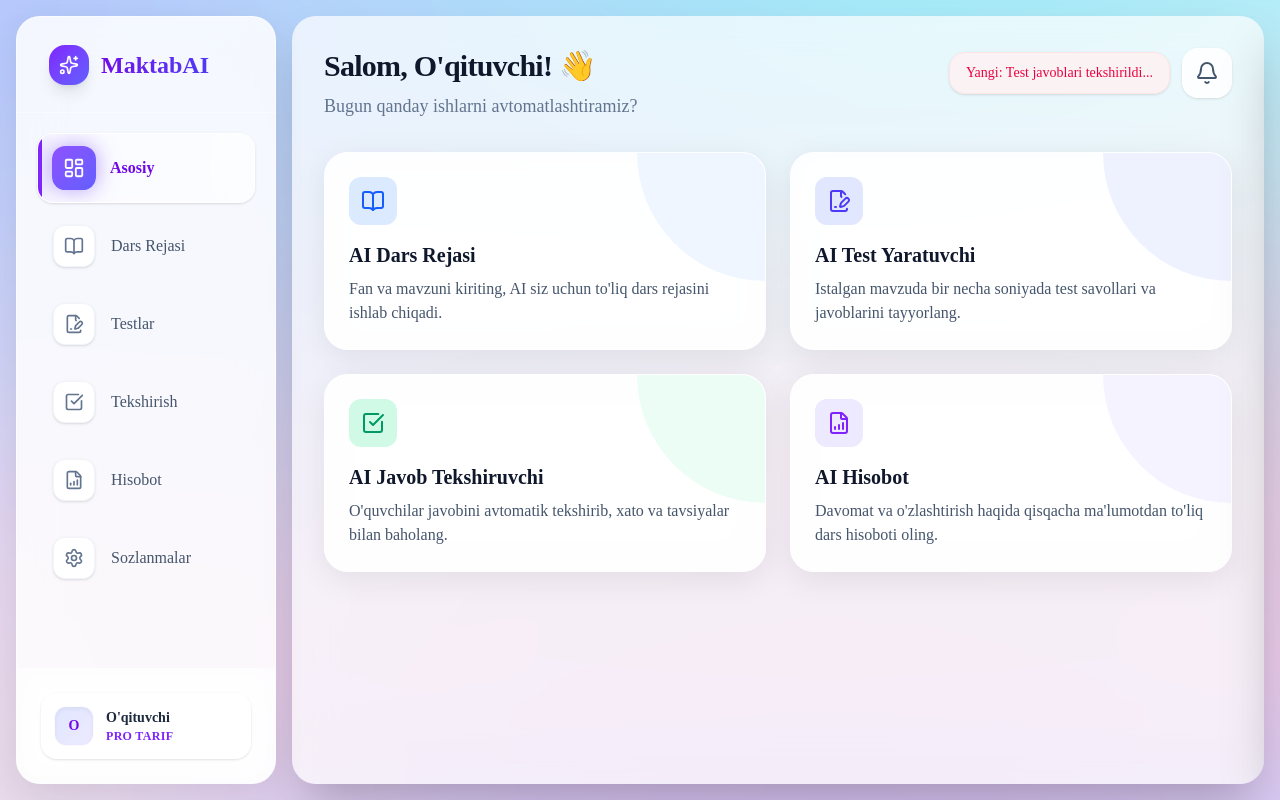
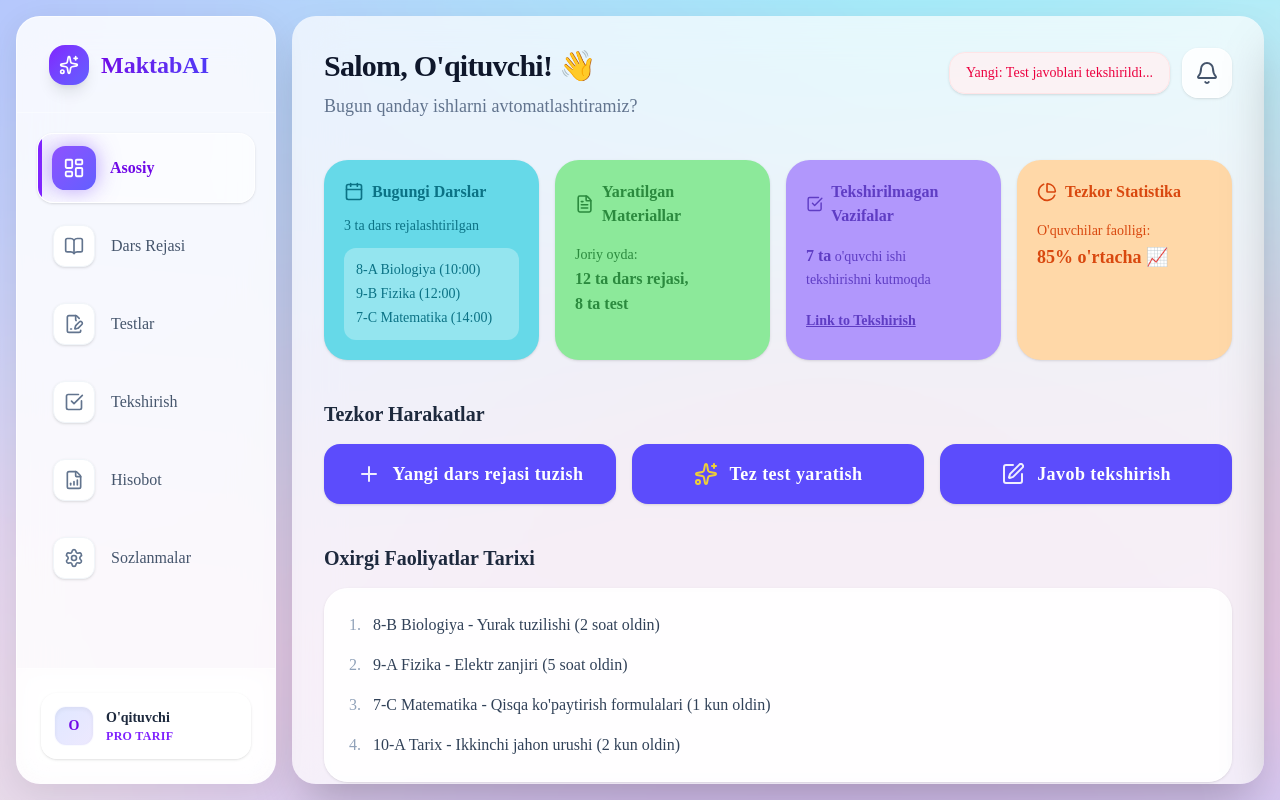
Before and after one commit to baxtiyorovbobojon06-ops/ZeroUp, a Next.js app: page / in a window 1280 px wide. Built offline with nearby package versions, Linux system fonts and the light colour scheme.

Commit message:
feat: New dashboard layout with stats cards and quick actions

```diff
--- a/src/app/page.tsx
+++ b/src/app/page.tsx
@@ -1,7 +1,7 @@
 "use client";
 
 import Link from "next/link";
-import { BookOpen, FileSignature, CheckSquare, FileBarChart, Bell } from "lucide-react";
+import { Bell, Calendar, FileText, CheckSquare, PieChart, Plus, Sparkles, Edit } from "lucide-react";
 import { useState } from "react";
 import { NotificationsDrawer } from "@/components/NotificationsDrawer";
 import { useSettings } from "@/contexts/SettingsContext";
@@ -17,12 +17,13 @@ export default function Home() {
   };
 
   return (
-    <div className="space-y-8 animate-in fade-in slide-in-from-bottom-4 duration-700 ease-out relative">
+    <div className="space-y-10 animate-in fade-in slide-in-from-bottom-4 duration-700 ease-out relative pb-10">
       <NotificationsDrawer
         isOpen={isNotificationsOpen}
         onClose={() => setIsNotificationsOpen(false)}
       />
 
+      {/* Header */}
       <div className="flex justify-between items-start">
         <div>
           <h1 className="text-3xl font-bold text-slate-900 dark:text-slate-100 tracking-tight">Salom, O'qituvchi! 👋</h1>
@@ -47,54 +48,109 @@ export default function Home() {
         </button>
       </div>
 
-      <div className="grid grid-cols-1 md:grid-cols-2 gap-6">
-        {/* Lesson Planner */}
-        <Link href="/lesson-planner" className="group block">
-          <div className="glass-panel p-6 rounded-3xl transition-all duration-300 hover:shadow-2xl hover:shadow-glow hover:-translate-y-2 relative overflow-hidden group-hover:border-white/80">
-            <div className="absolute top-0 right-0 w-32 h-32 bg-blue-50 rounded-bl-full -z-10 transition-transform group-hover:scale-110"></div>
-            <div className="w-12 h-12 bg-blue-100 text-blue-600 rounded-xl flex items-center justify-center mb-4">
-              <BookOpen className="w-6 h-6" />
+      {/* Top Row: Statistics Cards */}
+      <div className="grid grid-cols-1 sm:grid-cols-2 lg:grid-cols-4 gap-4">
+        {/* Card 1 */}
+        <div className="bg-[#66d9e8] text-[#0b7285] p-5 rounded-3xl shadow-sm hover:shadow-md transition-shadow relative overflow-hidden">
+          <div className="flex items-center gap-2 font-semibold mb-3">
+            <Calendar className="w-5 h-5" />
+            <h3>Bugungi Darslar</h3>
+          </div>
+          <p className="text-sm font-medium mb-3">3 ta dars rejalashtirilgan</p>
+          <div className="bg-white/30 rounded-xl p-3 text-sm space-y-1">
+            <p>8-A Biologiya (10:00)</p>
+            <p>9-B Fizika (12:00)</p>
+            <p>7-C Matematika (14:00)</p>
+          </div>
+        </div>
+
+        {/* Card 2 */}
+        <div className="bg-[#8ce99a] text-[#2b8a3e] p-5 rounded-3xl shadow-sm hover:shadow-md transition-shadow relative overflow-hidden">
+          <div className="flex items-center gap-2 font-semibold mb-3">
+            <FileText className="w-5 h-5" />
+            <h3>Yaratilgan Materiallar</h3>
+          </div>
+          <p className="text-sm font-medium leading-relaxed mt-4">
+            Joriy oyda: <br/>
+            <span className="text-base font-bold">12 ta dars rejasi,<br/> 8 ta test</span>
+          </p>
+        </div>
+
+        {/* Card 3 */}
+        <div className="bg-[#b197fc] text-[#5f3dc4] p-5 rounded-3xl shadow-sm hover:shadow-md transition-shadow relative overflow-hidden">
+          <div className="flex items-center gap-2 font-semibold mb-3">
+            <CheckSquare className="w-5 h-5" />
+            <h3>Tekshirilmagan Vazifalar</h3>
+          </div>
+          <p className="text-sm font-medium mt-4 mb-4 leading-relaxed">
+            <span className="text-base font-bold">7 ta</span> o'quvchi ishi<br/>tekshirishni kutmoqda
+          </p>
+          <Link href="/grader" className="text-sm underline font-semibold hover:text-[#4c2b9a] transition-colors">
+            Link to Tekshirish
+          </Link>
+        </div>
+
+        {/* Card 4 */}
+        <div className="bg-[#ffd8a8] text-[#d9480f] p-5 rounded-3xl shadow-sm hover:shadow-md transition-shadow relative overflow-hidden">
+          <div className="flex items-center gap-2 font-semibold mb-3">
+            <PieChart className="w-5 h-5" />
+            <h3>Tezkor Statistika</h3>
+          </div>
+          <p className="text-sm font-medium mt-4 leading-relaxed">
+            O'quvchilar faolligi: <br/>
+            <span className="text-lg font-bold">85% o'rtacha 📈</span>
+          </p>
+        </div>
+      </div>
+
+      {/* Middle Row: Quick Actions */}
+      <div>
+        <h2 className="text-xl font-bold text-slate-800 dark:text-slate-200 mb-4">Tezkor Harakatlar</h2>
+        <div className="grid grid-cols-1 md:grid-cols-3 gap-4">
+          <Link href="/lesson-planner" className="group">
+            <div className="bg-[#5c4cfc] hover:bg-[#4a3ae6] text-white p-4 rounded-2xl flex items-center justify-center gap-3 transition-colors shadow-sm">
+              <Plus className="w-6 h-6 opacity-90 group-hover:scale-110 transition-transform" />
+              <span className="font-semibold text-lg tracking-wide">Yangi dars rejasi tuzish</span>
             </div>
-            <h2 className="text-xl font-semibold text-slate-900 mb-2">AI Dars Rejasi</h2>
-            <p className="text-slate-600">Fan va mavzuni kiriting, AI siz uchun to'liq dars rejasini ishlab chiqadi.</p>
-          </div>
-        </Link>
+          </Link>
+          <Link href="/test-generator" className="group">
+            <div className="bg-[#5c4cfc] hover:bg-[#4a3ae6] text-white p-4 rounded-2xl flex items-center justify-center gap-3 transition-colors shadow-sm">
+              <Sparkles className="w-6 h-6 text-yellow-300 opacity-90 group-hover:scale-110 group-hover:rotate-12 transition-transform" />
+              <span className="font-semibold text-lg tracking-wide">Tez test yaratish</span>
+            </div>
+          </Link>
+          <Link href="/grader" className="group">
+            <div className="bg-[#5c4cfc] hover:bg-[#4a3ae6] text-white p-4 rounded-2xl flex items-center justify-center gap-3 transition-colors shadow-sm">
+              <Edit className="w-6 h-6 opacity-90 group-hover:scale-110 transition-transform" />
+              <span className="font-semibold text-lg tracking-wide">Javob tekshirish</span>
+            </div>
+          </Link>
+        </div>
+      </div>
 
-        {/* Test Generator */}
-        <Link href="/test-generator" className="group block">
-          <div className="glass-panel p-6 rounded-3xl transition-all duration-300 hover:shadow-2xl hover:shadow-glow hover:-translate-y-2 relative overflow-hidden group-hover:border-white/80">
-            <div className="absolute top-0 right-0 w-32 h-32 bg-indigo-50 rounded-bl-full -z-10 transition-transform group-hover:scale-110"></div>
-            <div className="w-12 h-12 bg-indigo-100 text-indigo-600 rounded-xl flex items-center justify-center mb-4">
-              <FileSignature className="w-6 h-6" />
-            </div>
-            <h2 className="text-xl font-semibold text-slate-900 mb-2">AI Test Yaratuvchi</h2>
-            <p className="text-slate-600">Istalgan mavzuda bir necha soniyada test savollari va javoblarini tayyorlang.</p>
-          </div>
-        </Link>
-
-        {/* AI Grader */}
-        <Link href="/grader" className="group block">
-          <div className="glass-panel p-6 rounded-3xl transition-all duration-300 hover:shadow-2xl hover:shadow-glow hover:-translate-y-2 relative overflow-hidden group-hover:border-white/80">
-            <div className="absolute top-0 right-0 w-32 h-32 bg-emerald-50 rounded-bl-full -z-10 transition-transform group-hover:scale-110"></div>
-            <div className="w-12 h-12 bg-emerald-100 text-emerald-600 rounded-xl flex items-center justify-center mb-4">
-              <CheckSquare className="w-6 h-6" />
-            </div>
-            <h2 className="text-xl font-semibold text-slate-900 mb-2">AI Javob Tekshiruvchi</h2>
-            <p className="text-slate-600">O'quvchilar javobini avtomatik tekshirib, xato va tavsiyalar bilan baholang.</p>
-          </div>
-        </Link>
-
-        {/* AI Report Generator */}
-        <Link href="/report" className="group block">
-          <div className="glass-panel p-6 rounded-3xl transition-all duration-300 hover:shadow-2xl hover:shadow-glow hover:-translate-y-2 relative overflow-hidden group-hover:border-white/80">
-            <div className="absolute top-0 right-0 w-32 h-32 bg-violet-50 rounded-bl-full -z-10 transition-transform group-hover:scale-110"></div>
-            <div className="w-12 h-12 bg-violet-100 text-violet-600 rounded-xl flex items-center justify-center mb-4">
-              <FileBarChart className="w-6 h-6" />
-            </div>
-            <h2 className="text-xl font-semibold text-slate-900 mb-2">AI Hisobot</h2>
-            <p className="text-slate-600">Davomat va o'zlashtirish haqida qisqacha ma'lumotdan to'liq dars hisoboti oling.</p>
-          </div>
-        </Link>
+      {/* Bottom Row: Recent Activity History */}
+      <div>
+        <h2 className="text-xl font-bold text-slate-800 dark:text-slate-200 mb-4">Oxirgi Faoliyatlar Tarixi</h2>
+        <div className="bg-white/80 dark:bg-slate-800/80 backdrop-blur-sm border border-white/60 dark:border-slate-700/60 p-6 rounded-3xl shadow-sm">
+          <ul className="space-y-4 text-slate-700 dark:text-slate-300 font-medium">
+            <li className="flex items-center gap-3">
+              <span className="text-slate-400">1.</span>
+              <span>8-B Biologiya - Yurak tuzilishi (2 soat oldin)</span>
+            </li>
+            <li className="flex items-center gap-3">
+              <span className="text-slate-400">2.</span>
+              <span>9-A Fizika - Elektr zanjiri (5 soat oldin)</span>
+            </li>
+            <li className="flex items-center gap-3">
+              <span className="text-slate-400">3.</span>
+              <span>7-C Matematika - Qisqa ko'paytirish formulalari (1 kun oldin)</span>
+            </li>
+            <li className="flex items-center gap-3">
+              <span className="text-slate-400">4.</span>
+              <span>10-A Tarix - Ikkinchi jahon urushi (2 kun oldin)</span>
+            </li>
+          </ul>
+        </div>
       </div>
     </div>
   );
```
